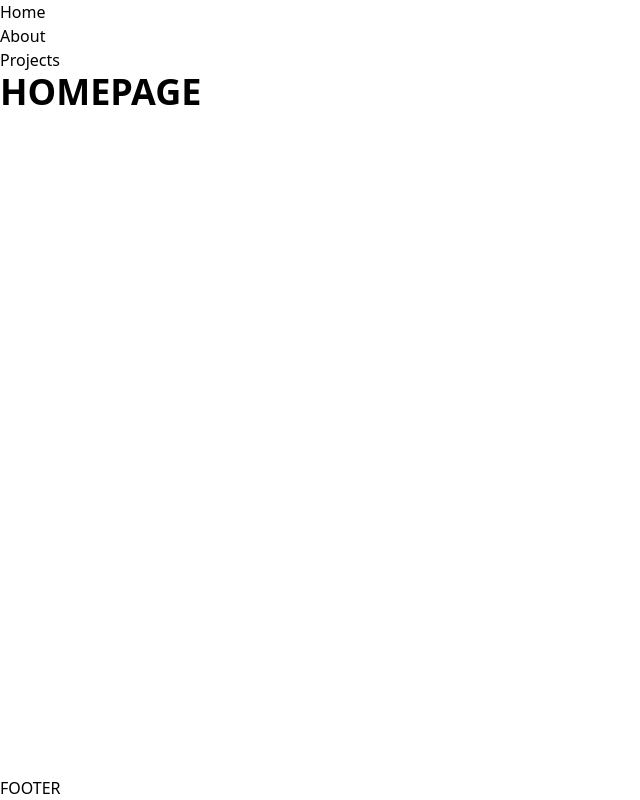
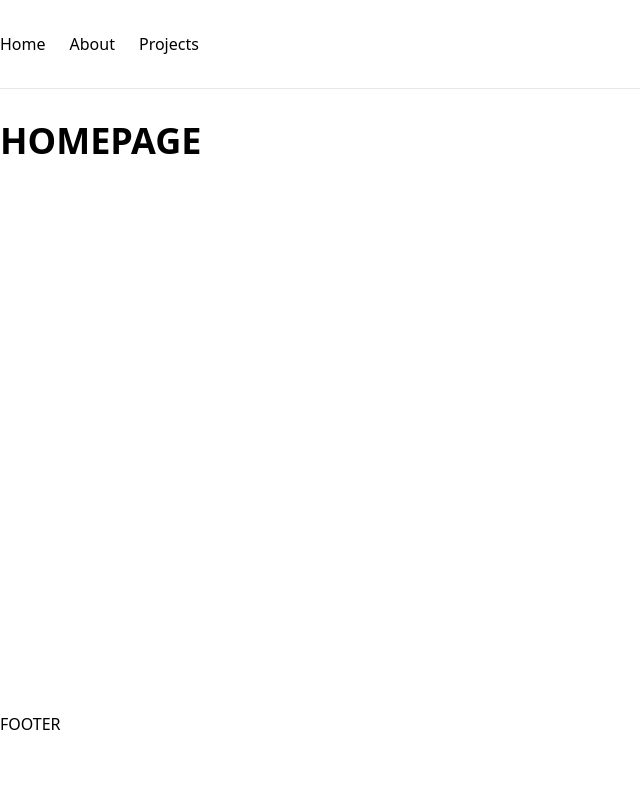
Before and after one commit to xpcatalyst/xpcatalyst, a Nuxt app: page / in a window 1280 px wide. Shown: the whole page, without its empty margins (0-640 px from the left). Built offline with nearby package versions, Linux system fonts and the light colour scheme.

Commit message:
style: default layout

```diff
--- /dev/null
+++ b/components/base/Container.vue
@@ -0,0 +1,5 @@
+<template>
+  <div class="container mx-auto py-8">
+    <slot />
+  </div>
+</template>
--- a/components/base/Footer.vue
+++ b/components/base/Footer.vue
@@ -1,3 +1,3 @@
 <template>
-  <footer>FOOTER</footer>
+  <footer class="py-8"><BaseContainer>FOOTER </BaseContainer></footer>
 </template>
--- a/components/base/Header.vue
+++ b/components/base/Header.vue
@@ -1,11 +1,13 @@
 <template>
-  <header>
+  <header class="border-b">
+    <BaseContainer>
       <nav>
-      <ul>
+        <ul class="flex gap-6">
           <li><NuxtLink to="/">Home</NuxtLink></li>
           <li><NuxtLink to="/about">About</NuxtLink></li>
           <li><NuxtLink to="/projects">Projects</NuxtLink></li>
         </ul>
       </nav>
+    </BaseContainer>
   </header>
 </template>
--- a/layouts/default.vue
+++ b/layouts/default.vue
@@ -1,7 +1,9 @@
 <template>
   <div class="grid min-h-screen grid-rows-[auto_1fr_auto]">
     <BaseHeader />
-    <slot />
+    <BaseContainer>
+      <slot />
+    </BaseContainer>
     <BaseFooter />
   </div>
 </template>
```
Lines whose indentation alone changed are shown as unchanged.
